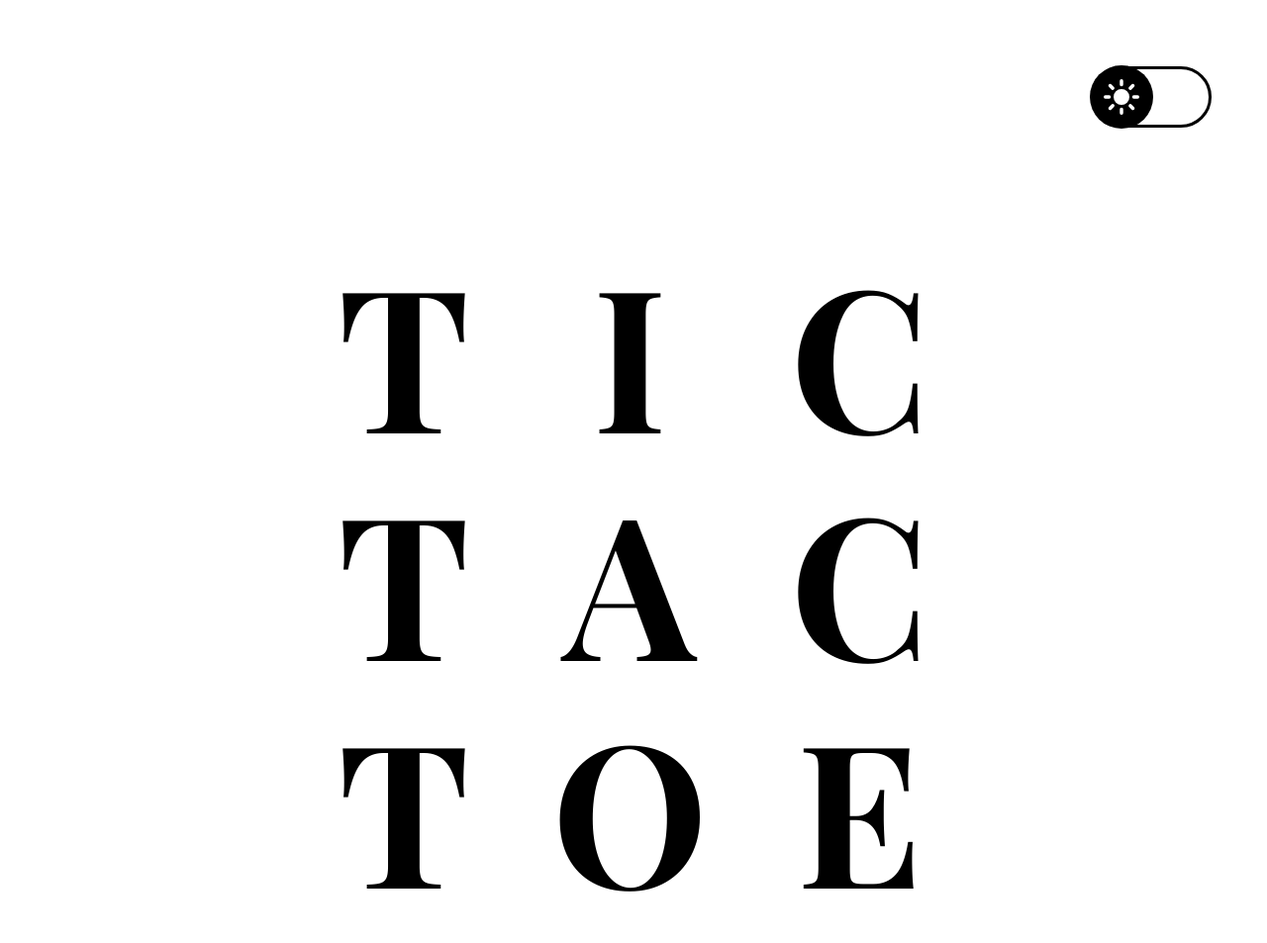
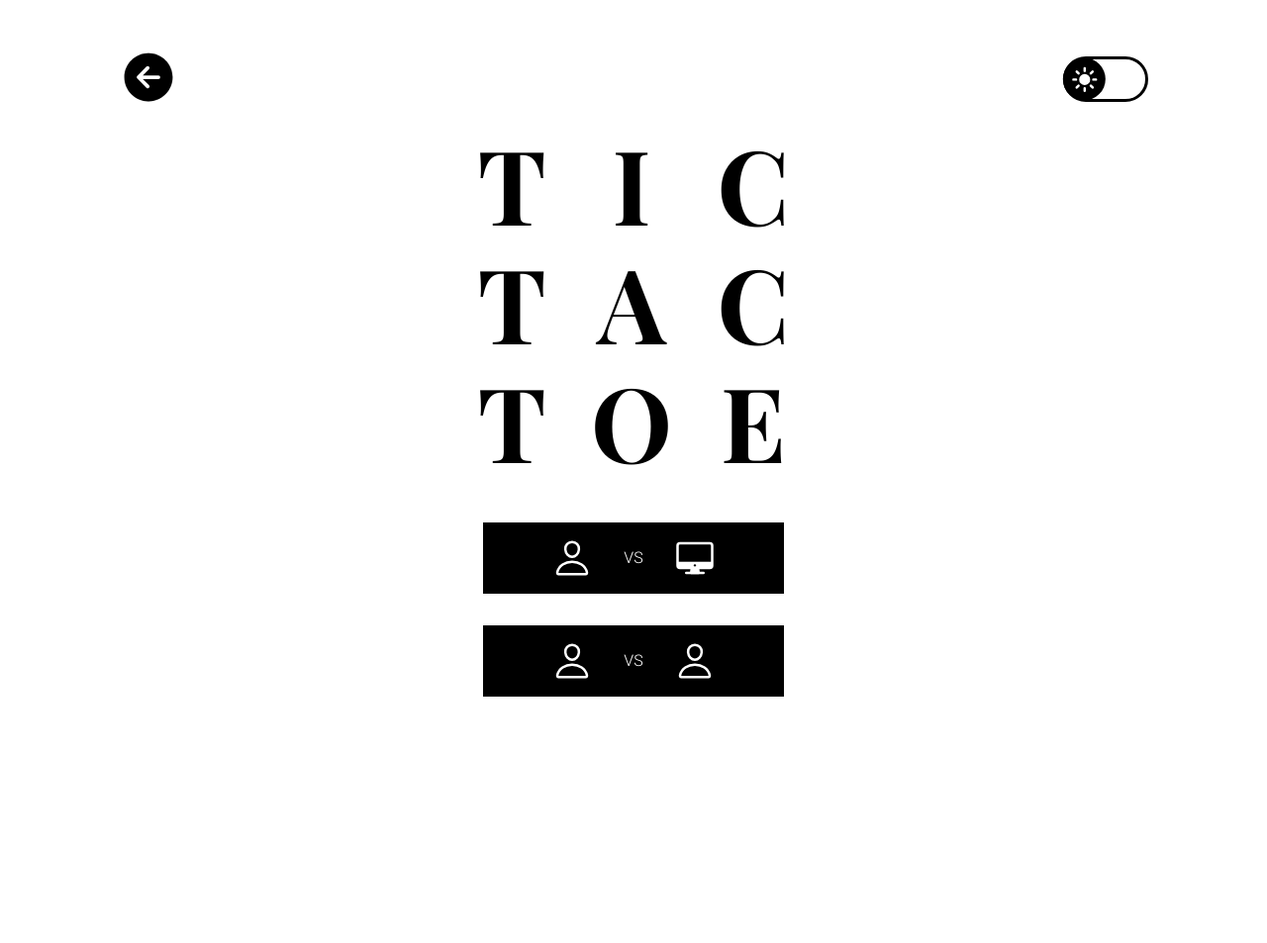
Before and after one commit to praxeds/100devs-tic-tac-toe, a plain HTML site: page index.html in a window 1280 px wide. Shown: the top 953 px of the page at 99% size. After the commit the page ends 800 px from the top, so only its background shows below. Drawn offline with nearby package versions, Linux system fonts and the light colour scheme.

Commit message:
Added media queries

```diff
--- a/index.html
+++ b/index.html
@@ -12,7 +12,7 @@
 
 <body>
     <nav>
-        <div id="backBtn" class="darkText transparent pointer">
+        <div id="backBtn" class="darkText  pointer">
             <ion-icon name="arrow-back-circle"></ion-icon>
         </div>
         <div id="darkModeToggle" class="pointer">
@@ -36,6 +36,7 @@
                 <span class="darkText neothic">O</span>
                 <span class="darkText neothic">E</span>
             </div>
+            <div id="startBtnsDiv">
                 <button class="startBtn darkBackground pointer">
                     <ion-icon name="person-outline" class="lightText"></ion-icon>
                     <p class="roboto lightText">VS</p>
@@ -46,6 +47,7 @@
                     <p class="roboto lightText">VS</p>
                     <ion-icon name="person-outline" class="lightText"></ion-icon>
                 </button>
+            </div>
         </section>
     </main>
 
--- /dev/null
+++ b/stylesheet/mediaqueries.scss
@@ -0,0 +1,79 @@
+@import "mixins";
+
+// Medium devices (tablets, 768px and up)
+@media (min-width: 768px) {
+
+    //!Start Section
+    #startGameSection>* {
+        margin: 7vmin auto !important;
+    }
+
+    #startGameSection {
+        div#title {
+            @include size(66vmin, 65vmin);
+
+            span {
+                @include text(15vmin, center);
+            }
+        }
+
+        button.startBtn {
+            @include resetButton();
+            @include size(55vmin, 12vmin);
+            margin: 1rem auto;
+            gap: 2rem;
+        }
+    }
+}
+
+// Large devices (desktops, less than 1200px)
+@media (min-width: 1199.98px) {
+
+    //!Nav
+    nav {
+        @include flex(row, space-between, center);
+        padding: 6vmin 15vmin 0;
+
+        div#backBtn {
+            ion-icon {
+                @include text(7.5vmin, center);
+            }
+        }
+
+        div#darkModeToggle {
+            @include size(10vmin, 5vmin);
+
+            div#toggleCircle {
+                @include size(5.4vmin, 5.4vmin);
+
+                ion-icon {
+                    @include text(3.5vmin);
+                }
+            }
+        }
+    }
+
+    //!Start Section
+    #startGameSection>* {
+        margin: 3vmin auto !important;
+    }
+
+    #startGameSection {
+
+        div#title {
+            @include size(45vmin, 45vmin);
+            span {
+                @include text(13vmin, center);
+            }
+        }
+
+        button.startBtn {
+            @include resetButton();
+            @include size(38vmin, 9vmin);
+            margin: 2rem auto;
+            ion-icon {
+                @include text(5vmin);
+            }
+        }
+    }
+}
--- /dev/null
+++ b/stylesheet/mixins.scss
@@ -0,0 +1,41 @@
+//!Mixins
+@mixin flex($direction, $justify, $align) {
+    display: flex;
+    flex-direction: $direction;
+    justify-content: $justify;
+    align-items: $align;
+}
+
+@mixin size($width, $height) {
+    width: $width;
+    height: $height;
+}
+
+@mixin text($size, $align: start) {
+    font-size: $size;
+    text-align: $align;
+}
+
+@mixin grid($columns, $rows) {
+    display: grid;
+    grid-template-columns: $columns;
+    grid-template-rows: $rows;
+}
+
+@mixin aboslutePositioning($top: 50%, $left: 50%, $right: auto, $bottom: auto, $translateX: -50%, $translateY: -50%) {
+    position: absolute;
+    top: $top;
+    left: $left;
+    right: $right;
+    bottom: $bottom;
+    transform: translate($translateX, $translateY);
+}
+
+@mixin transition($property, $duration, $timing) {
+    transition: $property $duration $timing;
+}
+
+@mixin resetButton {
+    border: none;
+    outline: none;
+}
--- a/stylesheet/stylesheet.scss
+++ b/stylesheet/stylesheet.scss
@@ -1,5 +1,8 @@
+//!This is a mobile first stylesheet
+
 @import url(../assets/fonts/Neothic/Neothic.css);
 @import url(../assets/fonts/Roboto/Roboto.css);
+@import "mixins";
 
 $light: #fff;
 $lightHover: #440bd4;
@@ -66,53 +69,12 @@ $darkHover: #04005e;
 
 
 
-//!Mixins
-@mixin flex($direction, $justify, $align) {
-    display: flex;
-    flex-direction: $direction;
-    justify-content: $justify;
-    align-items: $align;
-}
-
-@mixin size($width, $height) {
-    width: $width;
-    height: $height;
-}
-
-@mixin text($size, $align: start) {
-    font-size: $size;
-    text-align: $align;
-}
-
-@mixin grid($columns, $rows) {
-    display: grid;
-    grid-template-columns: $columns;
-    grid-template-rows: $rows;
-}
-
-@mixin aboslutePositioning($top: 50%, $left: 50%, $right: auto, $bottom: auto, $translateX: -50%, $translateY: -50%) {
-    position: absolute;
-    top: $top;
-    left: $left;
-    right: $right;
-    bottom: $bottom;
-    transform: translate($translateX, $translateY);
-}
-
-@mixin transition($property, $duration, $timing) {
-    transition: $property $duration $timing;
-}
-
-@mixin resetButton {
-    border: none;
-    outline: none;
-}
 
 // Path: index.html
 //!Nav
 nav {
     @include flex(row, space-between, center);
-    padding: 7vmin 7vmin;
+    padding: 7vmin 7vmin 0;
 
     div#backBtn {
         ion-icon {
@@ -127,7 +89,7 @@ nav {
         position: relative;
 
         div#toggleCircle {
-            @include size(8vmin, 8vmin);
+            @include size(7.2vmin, 7.2vmin);
             @include aboslutePositioning($translateX: -100%);
             border-radius: 100vmin;
 
@@ -139,11 +101,17 @@ nav {
     }
 }
 
+
+//!Start Section
+#startGameSection>* {
+    margin: 10vmin auto !important;
+}
+
 #startGameSection {
+
     div#title {
         @include size(85vmin, 85vmin);
         @include grid(repeat(3, auto), repeat(3, auto));
-        margin: 8vmin auto 15vmin;
 
         span {
             @include text(25vmin, center);
@@ -152,8 +120,8 @@ nav {
 
     button.startBtn {
         @include resetButton();
-        @include size(85vmin, 12vmin);
-        margin: 5vmin auto;
+        @include size(70vmin, 12vmin);
+        margin: 1rem auto;
         font-weight: 300;
         @include flex(row, center, center);
         gap: 2rem;
@@ -163,3 +131,5 @@ nav {
         }
     }
 }
+
+@import "mediaqueries";
```
Also changed, not shown: stylesheet/mediaqueries.css (added), stylesheet/mixins.css (added), stylesheet/stylesheet.css, 1 other file. Lines whose indentation alone changed are shown as unchanged.
